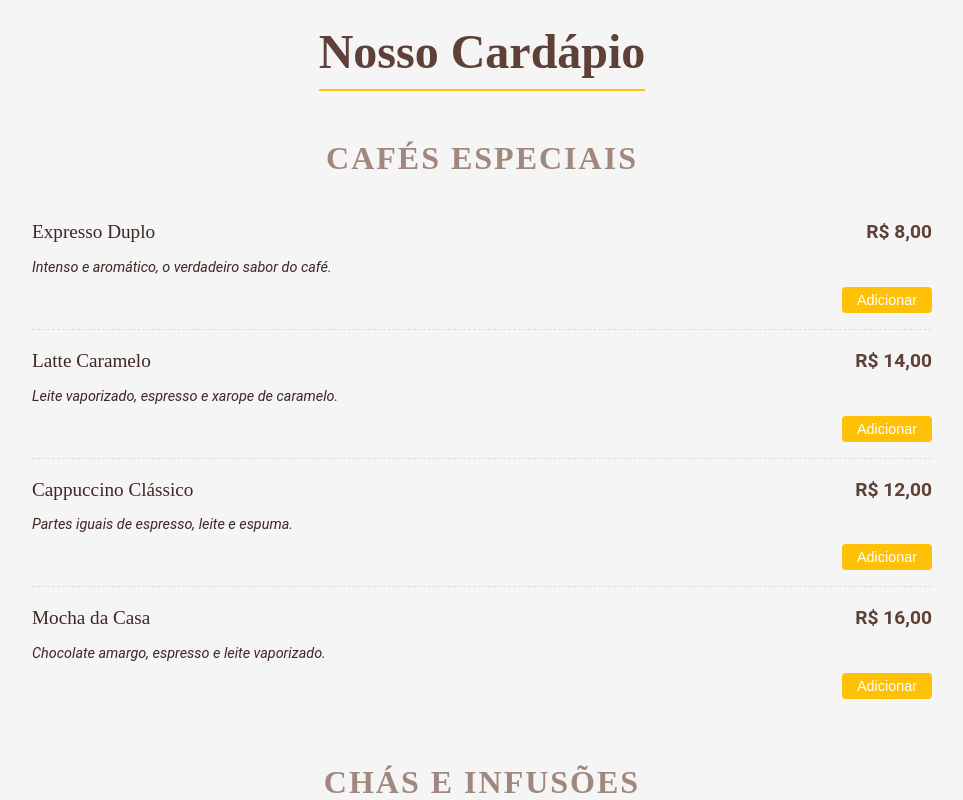
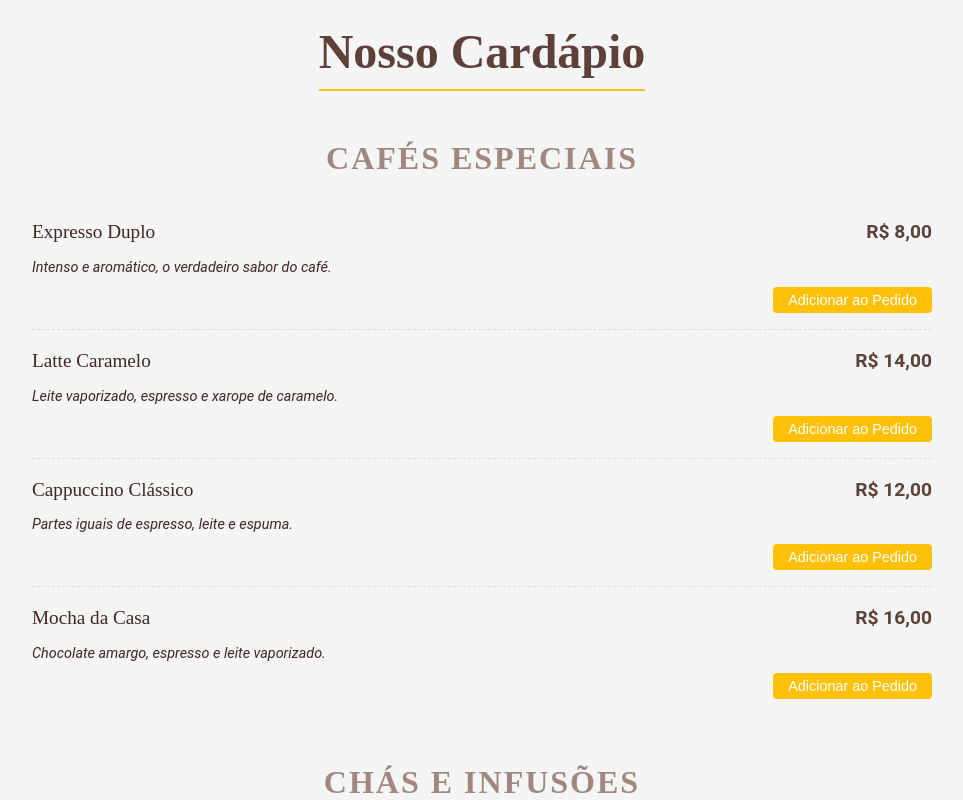
Before and after one commit to PatricAugusto/Free-Template-Cafeteria-v1, a React (Vite) app: page / in a window 1280 px wide. Shown: the part 1580-2380 px from the top of the page, without its empty margins (158-1121 px from the left). Built offline with nearby package versions, Linux system fonts and the light colour scheme.

Commit message:
refactor(menu): Cria componente ProductCard e refatora Menu para reutilização
fix(jsx): Corrige erro de JSX adjacente no mapeamento do Menu

```diff
--- a/src/components/Menu/Menu.jsx
+++ b/src/components/Menu/Menu.jsx
@@ -1,23 +1,14 @@
 import React from 'react';
-import { useCart } from '../../context/CartContext';
 import { menuData } from '../../data/menuData';
+import ProductCard from '../ProductCard/ProductCard';
 import {
   MenuSection,
   MenuTitle,
   CategoryTitle,
   CategoryContainer,
-  MenuItem,
-  ItemHeader,
-  ItemName,
-  ItemPrice,
-  ItemDescription,
-  AddButton
 } from './Menu.styles';
 
 const Menu = () => {
-
-  const { addItemToCart } = useCart();
-
   return (
     <MenuSection id="menu">
       <MenuTitle>Nosso Cardápio</MenuTitle>
@@ -26,19 +17,9 @@ const Menu = () => {
         <CategoryContainer key={index}>
           <CategoryTitle>{categoryData.category}</CategoryTitle>
 
-          {categoryData.items.map((item, itemIndex) => (
-            <MenuItem key={itemIndex}>
-              <ItemHeader>
-                <ItemName>{item.name}</ItemName>
-                <ItemPrice>{item.price}</ItemPrice>
-              </ItemHeader>
-              <ItemDescription>{item.description}</ItemDescription>
+          {categoryData.items.map((item) => (
 
-              <AddButton onClick={() => addItemToCart(item)}>
-                Adicionar
-              </AddButton>
-
-            </MenuItem>
+            <ProductCard key={item.id} item={item} />
           ))}
         </CategoryContainer>
       ))}
--- a/src/components/Menu/Menu.styles.js
+++ b/src/components/Menu/Menu.styles.js
@@ -35,64 +35,3 @@ export const CategoryTitle = styled.h3`
   text-transform: uppercase;
   letter-spacing: 2px;
 `;
-
-export const MenuItem = styled.div`
-  text-align: left;
-  padding: ${({ theme }) => theme.spacings.medium} 0;
-  border-bottom: 1px dashed ${({ theme }) => theme.colors.secondary}40;
-  overflow: hidden;
-
-  &:last-child {
-    border-bottom: none;
-  }
-`;
-
-export const ItemHeader = styled.div`
-  display: flex;
-  justify-content: space-between;
-  align-items: flex-end;
-  margin-bottom: ${({ theme }) => theme.spacings.small};
-`;
-
-export const ItemName = styled.span`
-  font-family: ${({ theme }) => theme.typography.heading};
-  font-size: ${({ theme }) => theme.typography.size.medium};
-  color: ${({ theme }) => theme.colors.text};
-`;
-
-export const ItemPrice = styled.span`
-  font-family: ${({ theme }) => theme.typography.body};
-  font-size: ${({ theme }) => theme.typography.size.medium};
-  color: ${({ theme }) => theme.colors.primary};
-  font-weight: 700;
-`;
-
-export const ItemDescription = styled.p`
-  font-size: ${({ theme }) => theme.typography.size.small};
-  color: ${({ theme }) => theme.colors.text};
-  margin-top: ${({ theme }) => theme.spacings.small};
-  font-style: italic;
-`;
-
-export const AddButton = styled.button`
-  background-color: ${({ theme }) => theme.colors.accent};
-  color: ${({ theme }) => theme.colors.white};
-  border: none;
-  border-radius: 4px;
-  padding: 5px 15px;
-  font-size: ${({ theme }) => theme.typography.size.small};
-  cursor: pointer;
-  margin-top: ${({ theme }) => theme.spacings.small};
-  float: right;
-  transition: background-color 0.2s ease;
-
-  &:hover {
-    background-color: #f7b300;
-  }
-
-  @media (max-width: 480px) {
-    float: none;
-    width: 100%;
-    margin-top: ${({ theme }) => theme.spacings.medium};
-  }
-`;
--- /dev/null
+++ b/src/components/ProductCard/ProductCard.jsx
@@ -0,0 +1,42 @@
+import React from 'react';
+import { useCart } from '../../context/CartContext';
+import {
+  CardContainer,
+  ItemHeader,
+  ItemName,
+  ItemPrice,
+  ItemDescription,
+  AddButton
+} from './ProductCard.styles';
+
+const ProductCard = ({ item }) => {
+  const { addItemToCart } = useCart();
+
+  const formattedPrice = item.price.toLocaleString('pt-BR', {
+    style: 'currency',
+    currency: 'BRL'
+  });
+
+  const handleAddToCart = () => {
+    addItemToCart(item);
+    console.log(`${item.name} adicionado ao carrinho.`);
+  };
+
+  return (
+    <CardContainer>
+
+      <ItemHeader>
+        <ItemName>{item.name}</ItemName>
+        <ItemPrice>{formattedPrice}</ItemPrice>
+      </ItemHeader>
+
+      <ItemDescription>{item.description}</ItemDescription>
+
+      <AddButton onClick={handleAddToCart}>
+        Adicionar ao Pedido
+      </AddButton>
+    </CardContainer>
+  );
+};
+
+export default ProductCard;
--- /dev/null
+++ b/src/components/ProductCard/ProductCard.styles.js
@@ -0,0 +1,68 @@
+import styled from 'styled-components';
+
+export const CardContainer = styled.div`
+  text-align: left;
+  padding: ${({ theme }) => theme.spacings.medium} 0;
+  border-bottom: 1px dashed ${({ theme }) => theme.colors.secondary}40;
+  overflow: hidden;
+
+  &:last-child {
+    border-bottom: none;
+  }
+
+  @media (max-width: 480px) {
+    padding: ${({ theme }) => theme.spacings.medium} 0;
+  }
+`;
+
+export const ItemHeader = styled.div`
+  display: flex;
+  justify-content: space-between;
+  align-items: flex-end;
+  margin-bottom: ${({ theme }) => theme.spacings.small};
+`;
+
+export const ItemName = styled.span`
+  font-family: ${({ theme }) => theme.typography.heading};
+  font-size: ${({ theme }) => theme.typography.size.medium};
+  color: ${({ theme }) => theme.colors.text};
+  flex-grow: 1;
+`;
+
+export const ItemPrice = styled.span`
+  font-family: ${({ theme }) => theme.typography.body};
+  font-size: ${({ theme }) => theme.typography.size.medium};
+  color: ${({ theme }) => theme.colors.primary};
+  font-weight: 700;
+  margin-left: ${({ theme }) => theme.spacings.medium};
+`;
+
+export const ItemDescription = styled.p`
+  font-size: ${({ theme }) => theme.typography.size.small};
+  color: ${({ theme }) => theme.colors.text};
+  margin-top: ${({ theme }) => theme.spacings.small};
+  font-style: italic;
+`;
+
+export const AddButton = styled.button`
+  background-color: ${({ theme }) => theme.colors.accent};
+  color: ${({ theme }) => theme.colors.white};
+  border: none;
+  border-radius: 4px;
+  padding: 5px 15px;
+  font-size: ${({ theme }) => theme.typography.size.small};
+  cursor: pointer;
+  margin-top: ${({ theme }) => theme.spacings.small};
+  float: right;
+  transition: background-color 0.2s ease;
+
+  &:hover {
+    background-color: #f7b300;
+  }
+
+  @media (max-width: 480px) {
+    float: none;
+    width: 100%;
+    margin-top: ${({ theme }) => theme.spacings.medium};
+  }
+`;
```
